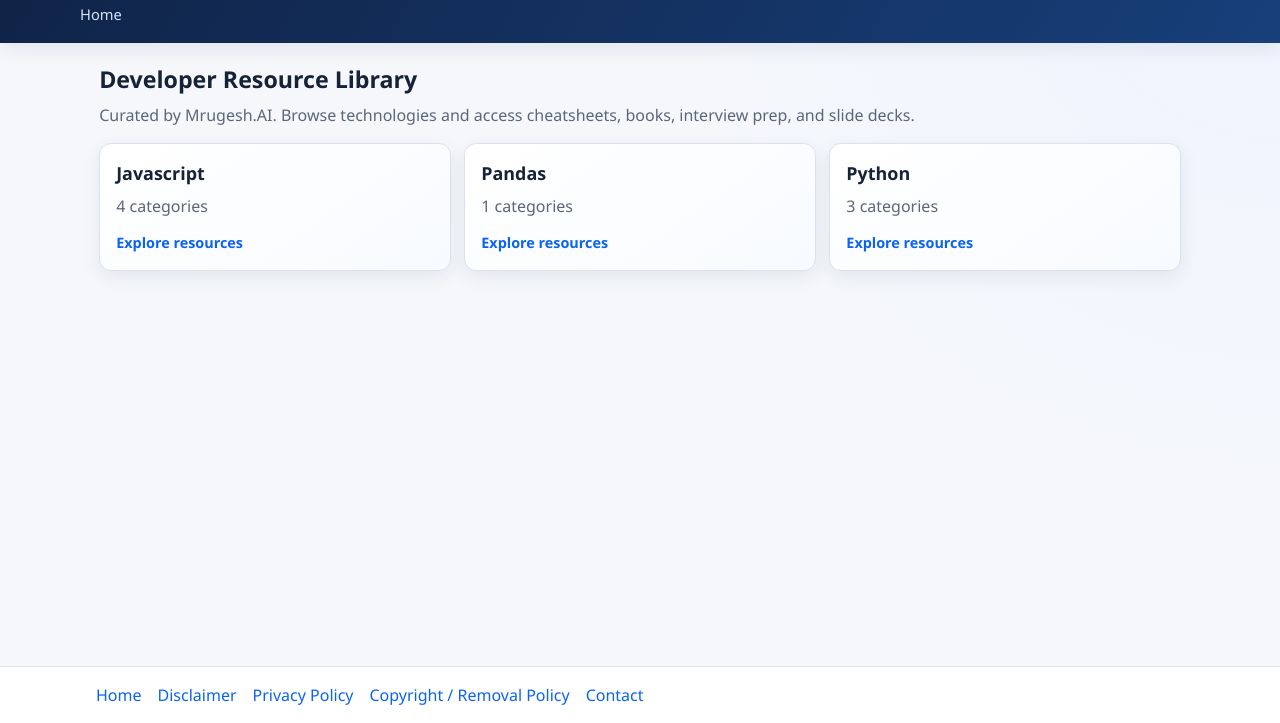
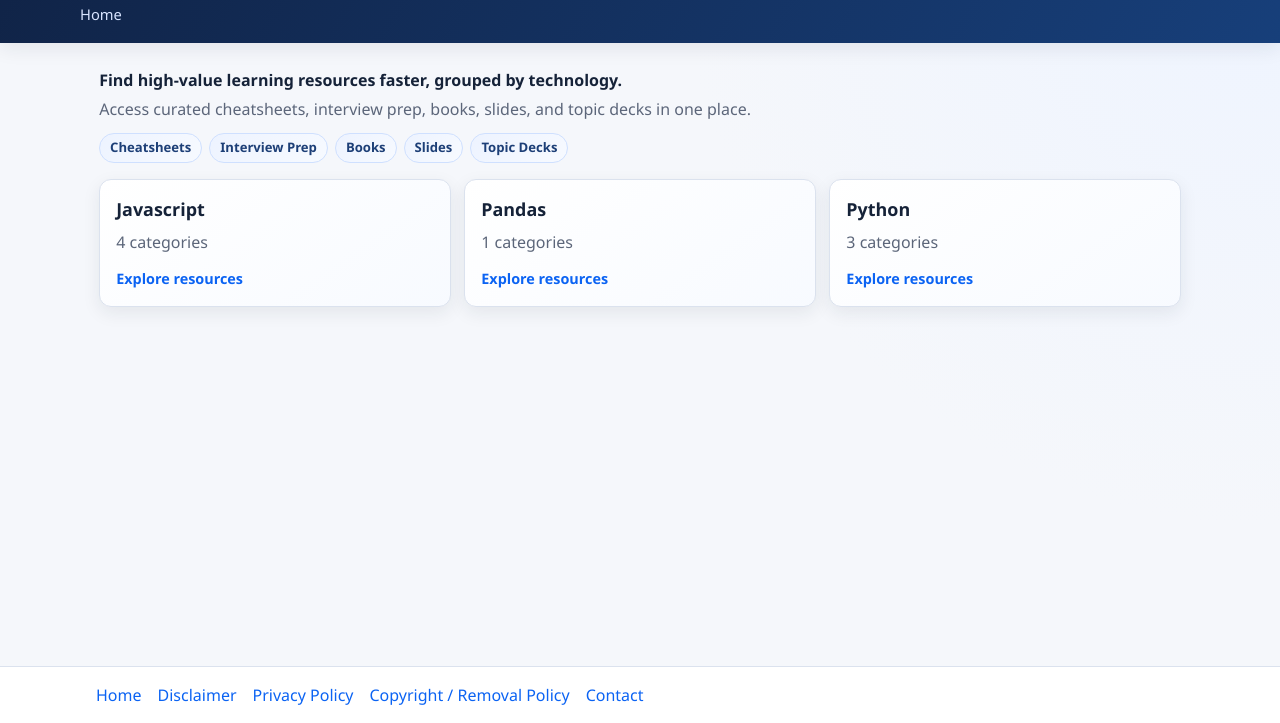
Before and after one commit to mrugesh-ai/notes, a website with bundled scripts: page index.html in a window 1280 px wide. Shown: the part 77-800 px from the top of the page. Built offline with nearby package versions, Linux system fonts and the light colour scheme.

Commit message:
enhance resource section with strong description and highlight pills for better visibility

```diff
--- a/css/components.css
+++ b/css/components.css
@@ -10,6 +10,30 @@
 .page-desc {
   margin: 0.35rem 0 0;
   color: var(--muted);
+}
+
+.page-desc-strong {
+  color: var(--text);
+  font-weight: 600;
+}
+
+.resource-highlights {
+  margin-top: 0.75rem;
+  display: flex;
+  flex-wrap: wrap;
+  gap: 0.45rem;
+}
+
+.resource-pill {
+  display: inline-flex;
+  align-items: center;
+  border: 1px solid #cfe0ff;
+  background: linear-gradient(135deg, #edf3ff, #f7faff);
+  color: #1d3f77;
+  border-radius: 999px;
+  font-size: 0.82rem;
+  font-weight: 700;
+  padding: 0.24rem 0.62rem;
 }
 
 .grid {
--- a/js/renderers.js
+++ b/js/renderers.js
@@ -114,8 +114,15 @@
 
   return `
     <section class="page-head">
-      <h2 class="page-title">Developer Resource Library</h2>
-      <p class="page-desc">Curated by Mrugesh.AI. Browse technologies and access cheatsheets, books, interview prep, and slide decks.</p>
+      <p class="page-desc page-desc-strong">Find high-value learning resources faster, grouped by technology.</p>
+      <p class="page-desc">Access curated cheatsheets, interview prep, books, slides, and topic decks in one place.</p>
+      <div class="resource-highlights" aria-label="Resource highlights">
+        <span class="resource-pill">Cheatsheets</span>
+        <span class="resource-pill">Interview Prep</span>
+        <span class="resource-pill">Books</span>
+        <span class="resource-pill">Slides</span>
+        <span class="resource-pill">Topic Decks</span>
+      </div>
     </section>
     <section class="grid">
       ${cards || '<div class="notice">No technologies found. Add folders under <code>content/</code> and update <code>data/content.json</code>.</div>'}
```
